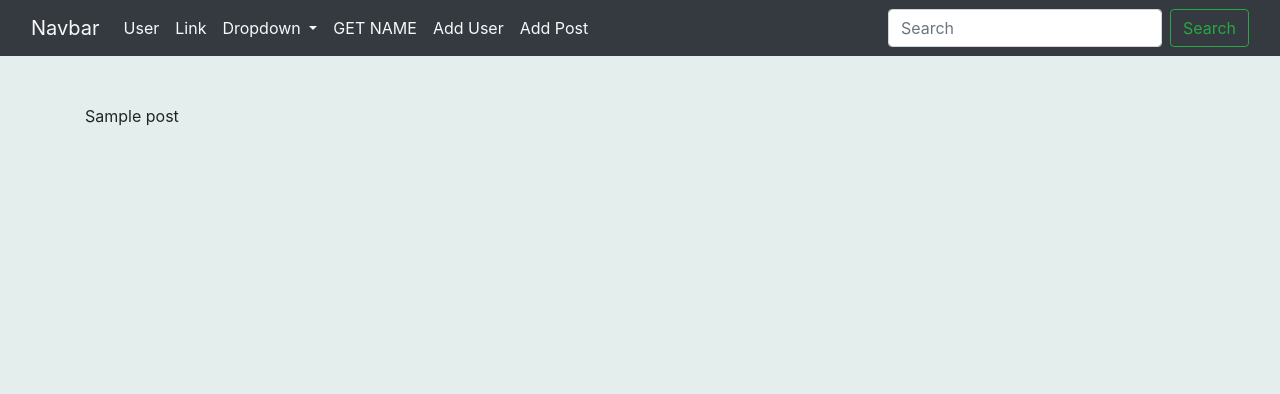
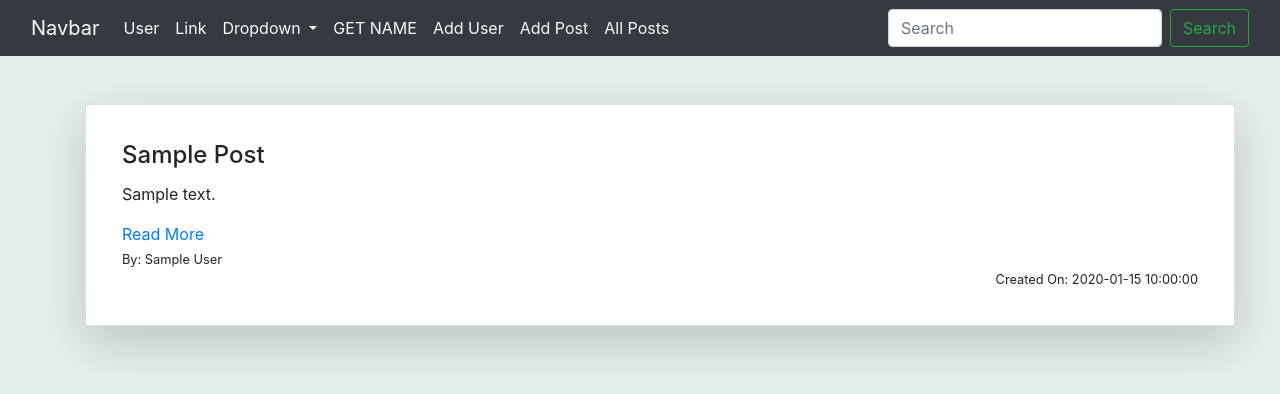
Before and after one commit to SaberHardy/FlaskBlogger, a Flask app: page /retrieve in a window 1280 px wide. Shown: the top 394 px of the page. Run offline with Flask 3, Linux system fonts and the light colour scheme; tables that the repository leaves empty hold one stand-in row (values such as "Sample post"); some libraries are stand-ins or nearby versions.

Commit message:
retrieve all posts

```diff
--- a/app.py
+++ b/app.py
@@ -221,7 +221,7 @@ def add_post():
 
 @app.route('/retrieve', methods=['POST', 'GET'])
 def retrieve_all_posts():
-    posts = Posts.query.all()
+    posts = Posts.query.order_by(-Posts.date_posted).all()  # Order by last added
     return render_template('blog/all_posts.html', posts=posts)
 
 
--- a/templates/base.html
+++ b/templates/base.html
@@ -60,6 +60,11 @@
                        aria-current="page"
                        href="{{ url_for('add_post') }}">Add Post</a>
                 </li>
+                <li class="nav-item">
+                    <a class="nav-link text-light"
+                       aria-current="page"
+                       href="{{ url_for('retrieve_all_posts') }}">All Posts</a>
+                </li>
             </ul>
             <form class="d-flex" role="search">
                 <input class="form-control me-2" type="search" placeholder="Search" aria-label="Search">
--- a/templates/blog/all_posts.html
+++ b/templates/blog/all_posts.html
@@ -3,7 +3,17 @@
 {% block content %}
     <div class="container my-5">
         {% for post in posts %}
-            {{ post.title }}<br/>
+            <div class="card mt-3 shadow-lg p-3 mb-5 bg-white rounded" style="width:1150px">
+                <div class="card-body">
+
+                    <h4 class="card-title">{{ post.title|title }}</h4>
+                    <p class="card-text">{{ post.content }}</p>
+                    <a href="#">Read More</a>
+                    <br>
+                    <small class="card-title">By: {{ post.author }}</small><br>
+                    <small class="card-text float-right">Created On: {{ post.date_posted }}</small>
+                </div>
+            </div>
         {% endfor %}
     </div>
 {% endblock %}
```
